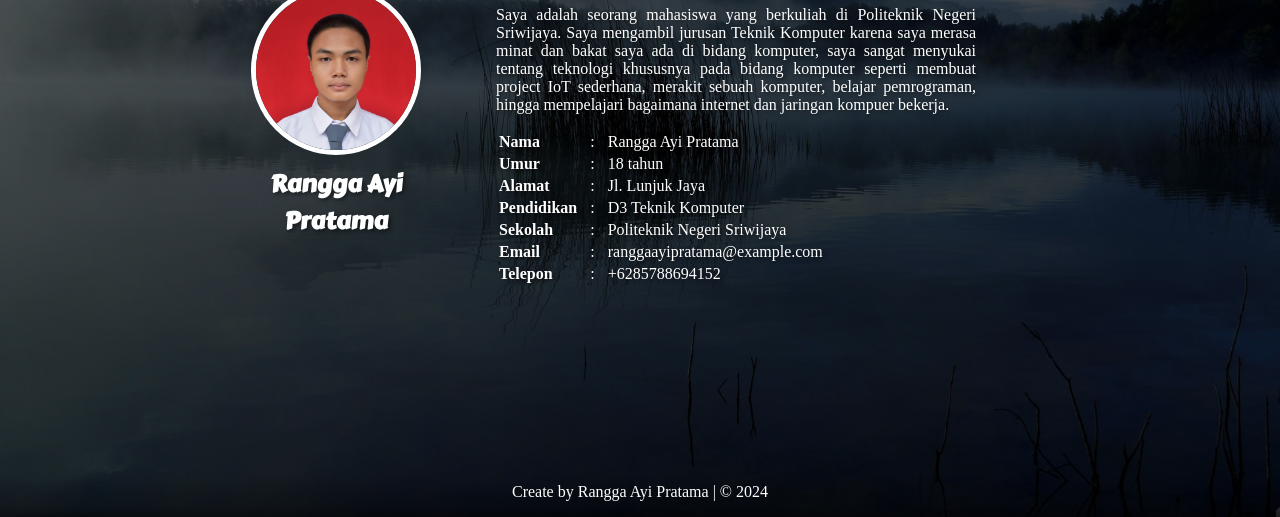
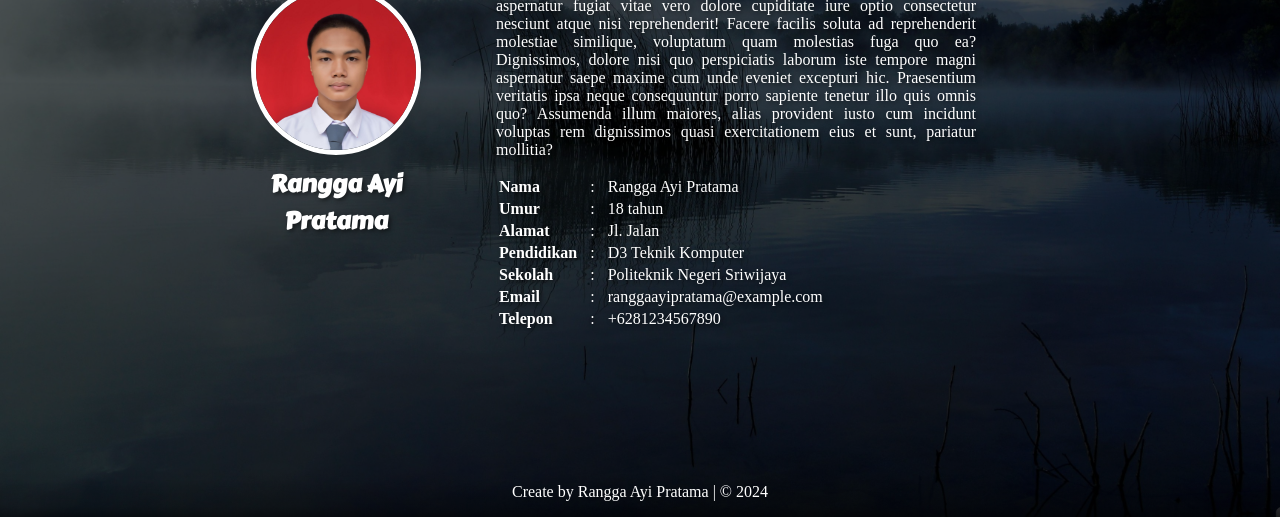
Before and after one commit to RLA07/Form_Biodata, a plain HTML site: page Detail/Detail.html in a window 1280 px wide. Shown: the part 283-800 px from the top of the page. Drawn offline with Linux system fonts and the light colour scheme.

Commit message:
Update struktur file, dan beberapa perubahan lainnya

```diff
--- a/Detail.html
+++ b/Detail/Detail.html
@@ -4,7 +4,7 @@
     <meta charset="UTF-8" />
     <meta name="viewport" content="width=device-width, initial-scale=1.0" />
     <title>Data Diri</title>
-    <link rel="stylesheet" href="css/Detail.css" />
+    <link rel="stylesheet" href="../css/Detail.css" />
     <link
       href="https://fonts.googleapis.com/css2?family=Carter+One&display=swap"
       rel="stylesheet"
@@ -13,9 +13,9 @@
   <body>
     <div class="overlay">
       <div class="container">
-        <a href="Biodata.html">
+        <a href="../Biodata/Biodata.html">
           <div class="profile">
-            <img src="img/foto.jpg" alt="Foto Profile" />
+            <img src="../img/foto.jpg" alt="Foto Profile" />
             <h2>Rangga Ayi Pratama</h2>
           </div>
         </a>
@@ -23,12 +23,17 @@
         <div class="description">
           <h1>Tentang Saya</h1>
           <p>
-            Saya adalah seorang mahasiswa yang berkuliah di Politeknik Negeri
-            Sriwijaya. Saya mengambil jurusan Teknik Komputer karena saya merasa
-            minat dan bakat saya ada di bidang komputer, saya sangat menyukai
-            tentang teknologi khususnya pada bidang komputer seperti membuat
-            project IoT sederhana, merakit sebuah komputer, belajar pemrograman,
-            hingga mempelajari bagaimana internet dan jaringan kompuer bekerja.
+            Saya adalah Lorem, ipsum dolor sit amet consectetur adipisicing
+            elit. Recusandae harum iste, unde molestias aliquam architecto
+            dolorum sit aspernatur fugiat vitae vero dolore cupiditate iure
+            optio consectetur nesciunt atque nisi reprehenderit! Facere facilis
+            soluta ad reprehenderit molestiae similique, voluptatum quam
+            molestias fuga quo ea? Dignissimos, dolore nisi quo perspiciatis
+            laborum iste tempore magni aspernatur saepe maxime cum unde eveniet
+            excepturi hic. Praesentium veritatis ipsa neque consequuntur porro
+            sapiente tenetur illo quis omnis quo? Assumenda illum maiores, alias
+            provident iusto cum incidunt voluptas rem dignissimos quasi
+            exercitationem eius et sunt, pariatur mollitia?
           </p>
           <table>
             <tr>
@@ -44,7 +49,7 @@
             <tr>
               <td class="st">Alamat</td>
               <td class="titik_dua">:</td>
-              <td>Jl. Lunjuk Jaya</td>
+              <td>Jl. Jalan</td>
             </tr>
             <tr>
               <td class="st">Pendidikan</td>
@@ -64,7 +69,7 @@
             <tr>
               <td class="st">Telepon</td>
               <td class="titik_dua">:</td>
-              <td>+6285788694152</td>
+              <td>+6281234567890</td>
             </tr>
           </table>
         </div>
```
Also changed, not shown: Biodata/Biodata.html (renamed from Biodata.html, +6 -6 lines), Daftar/Daftar.html (renamed from Daftar.html, +2 -2 lines), index.html (renamed from Login.html, +2 -2 lines).
